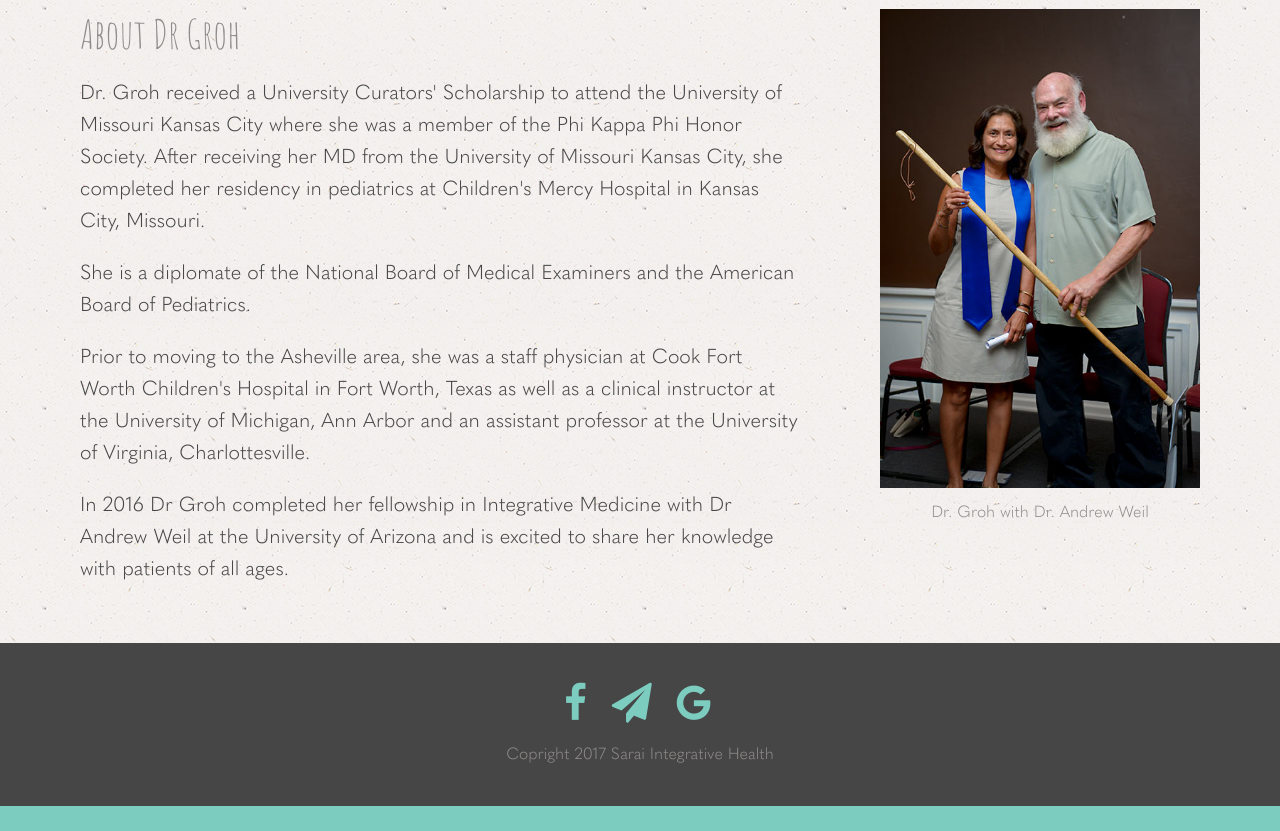
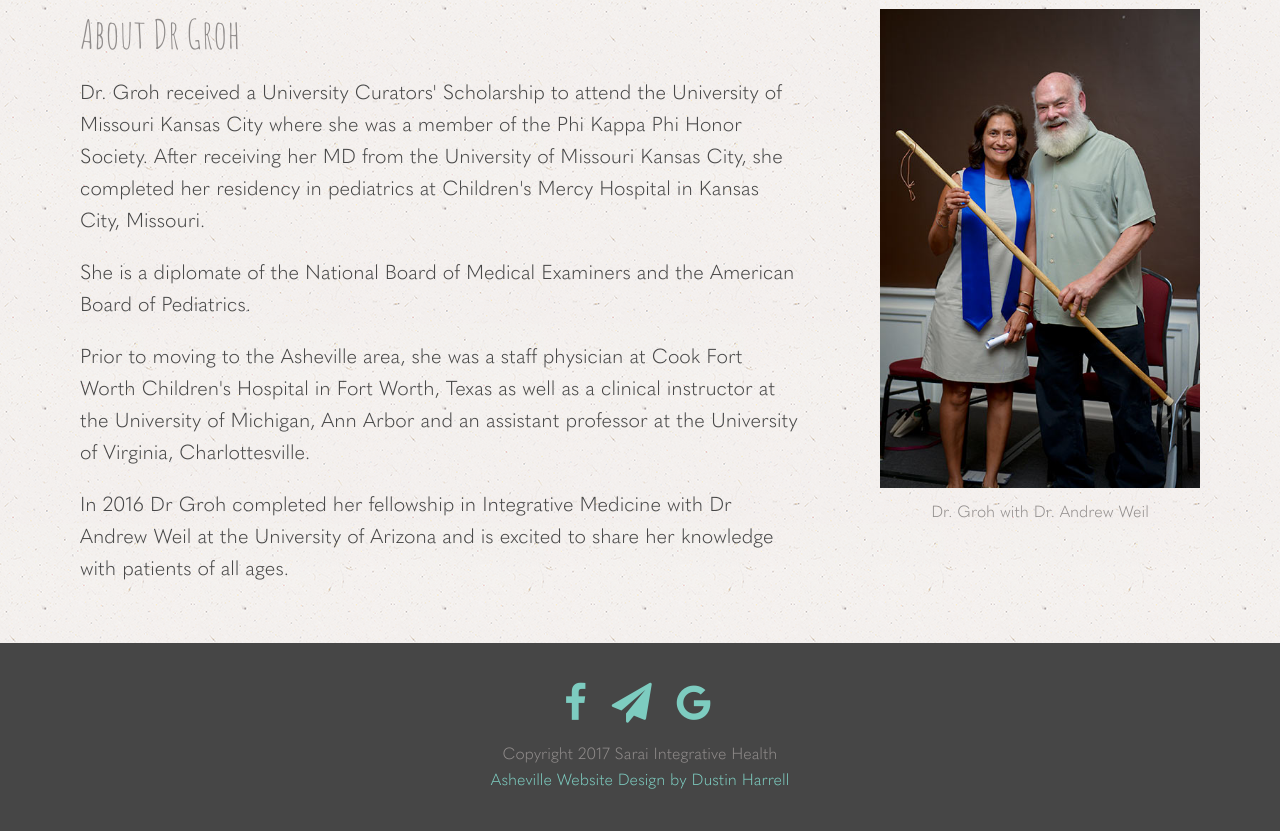
Before and after one commit to twmadmin/saraiintegrativehealth.com, a website: page docs/about/index.html in a window 1280 px wide. Shown: the part 676-1507 px from the top of the page. Before the commit the page ends 1482 px from the top, so only its background shows below. Drawn offline with Linux system fonts and the light colour scheme.

Commit message:
added link to dustinharrell.com in website footer

```diff
--- a/docs/about/index.html
+++ b/docs/about/index.html
@@ -81,7 +81,8 @@
       				</ul>
       			</nav>
       			<p class="text-center copyright">
-      				Copright 2017 Sarai Integrative Health
+      				Copyright 2017 Sarai Integrative Health<br />
+      				<a href="https://dustinharrell.com" target="_blank">Asheville Website Design by Dustin Harrell</a>
       			</p>
       		</div>
       	</div>
```
Also changed, not shown: docs/contact/index.html (+2 -1 lines), docs/index.html (+2 -1 lines), docs/thank-you/index.html (+2 -1 lines), src/partials/layout/footer.html (+2 -1 lines).
